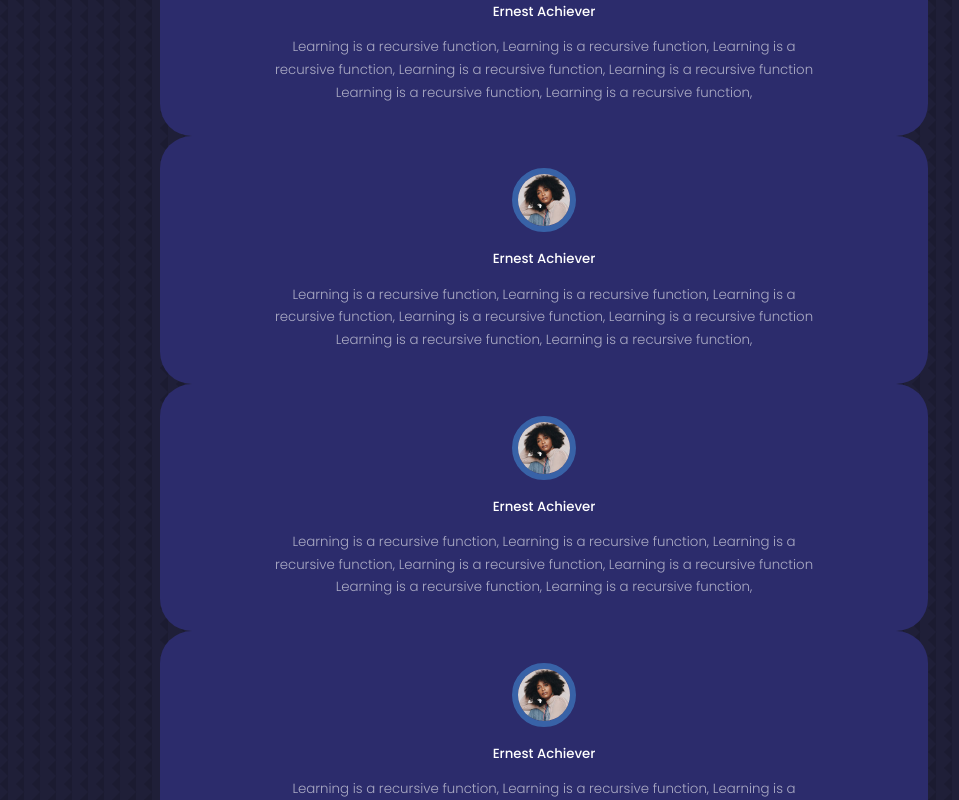
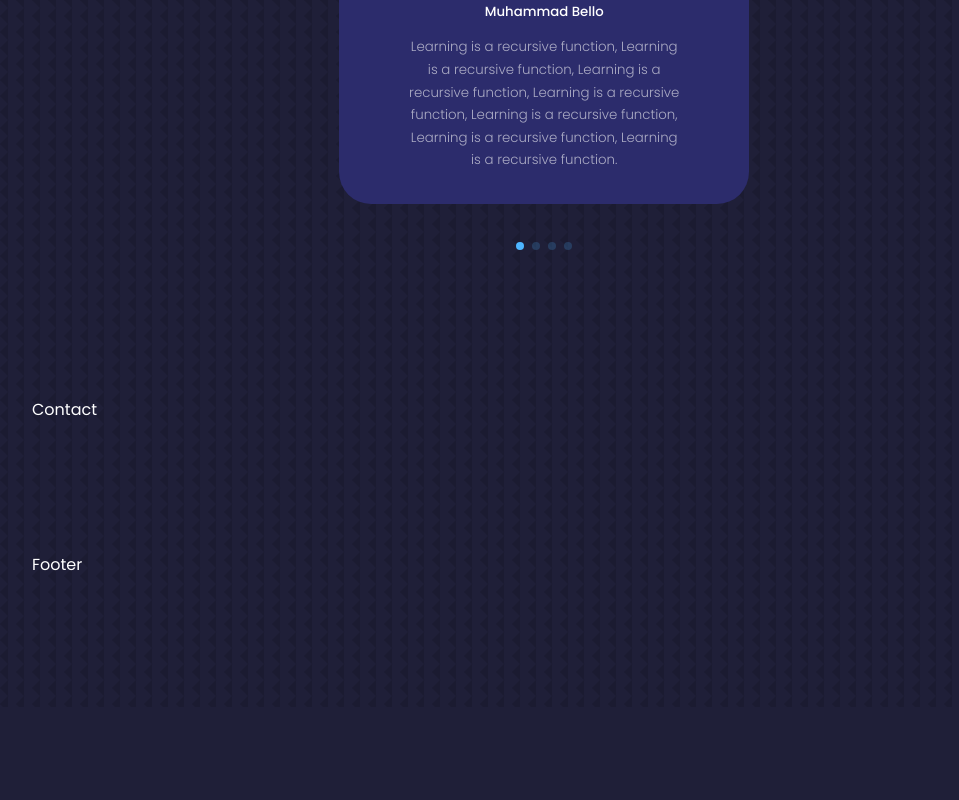
Before and after one commit to mainerprenuer/portfolio, a React (Create React App) app: page / in a window 1280 px wide. Shown: the part 4440-5240 px from the top of the page, without its empty margins (96-1055 px from the left). After the commit the page ends 5147 px from the top, so only its background shows below. Built offline with nearby package versions, Linux system fonts and the light colour scheme.

Commit message:
testimonials works

```diff
--- a/package.json
+++ b/package.json
@@ -10,6 +10,7 @@
     "react-dom": "^18.2.0",
     "react-icons": "^4.7.1",
     "react-scripts": "5.0.1",
+    "swiper": "^8.4.6",
     "web-vitals": "^2.1.4"
   },
   "scripts": {
--- a/src/components/testimonials/Testimonials.jsx
+++ b/src/components/testimonials/Testimonials.jsx
@@ -1,6 +1,43 @@
 import React from 'react'
 import './testimonials.css'
 import AVTR1 from '../../assets/avatar1.jpg'
+import AVTR2 from '../../assets/avatar2.jpg'
+import AVTR3 from '../../assets/avatar3.jpg'
+import AVTR4 from '../../assets/avatar4.jpg'
+
+// import Swiper core and required modules
+import { Pagination } from 'swiper';
+
+import { Swiper, SwiperSlide } from 'swiper/react';
+
+// Import Swiper styles
+import 'swiper/css';
+import 'swiper/css/pagination';
+
+
+const data = [
+  {
+    avatar: AVTR1,
+    name: 'Muhammad Bello',
+    review: 'Learning is a recursive function, Learning is a recursive function, Learning is a recursive function, Learning is a recursive function, Learning is a recursive function, Learning is a recursive function, Learning is a recursive function.'
+  },
+  {
+    avatar: AVTR2,
+    name: 'Aisha Abubakar',
+    review: 'Learning is a recursive function, Learning is a recursive function, Learning is a recursive function, Learning is a recursive function, Learning is a recursive function, Learning is a recursive function, Learning is a recursive function.'
+  },
+  {
+    avatar: AVTR3,
+    name: 'Dr Hope Joseph',
+    review: 'Learning is a recursive function, Learning is a recursive function, Learning is a recursive function, Learning is a recursive function, Learning is a recursive function, Learning is a recursive function, Learning is a recursive function.'
+  },
+  {
+    avatar: AVTR4,
+    name: 'Imran Umar',
+    review: 'Learning is a recursive function, Learning is a recursive function, Learning is a recursive function, Learning is a recursive function, Learning is a recursive function, Learning is a recursive function, Learning is a recursive function.'
+  }
+]
+
 
 const Testimonials = () => {
   return (
@@ -8,49 +45,26 @@ const Testimonials = () => {
       <h5>Review from clients</h5>
       <h2>Testimonials</h2>
 
-      <div className='container testimonials__container'>
-        <article className='testimonial'>
-          <div className='client__avatar'>
-            <img src={AVTR1} alt='Avatar One' />
-          </div>
-          <h5 className='client__name'>Ernest Achiever</h5>
-            <small className='client__review'>Learning is a recursive function, Learning is a recursive function,
-             Learning is a recursive function, Learning is a recursive function, Learning is a recursive function
-             Learning is a recursive function, Learning is a recursive function,
-             </small>
-        </article>
-        <article className='testimonial'>
-          <div className='client__avatar'>
-            <img src={AVTR1} alt='Avatar One' />
-          </div>
-          <h5 className='client__name'>Ernest Achiever</h5>
-            <small className='client__review'>Learning is a recursive function, Learning is a recursive function,
-             Learning is a recursive function, Learning is a recursive function, Learning is a recursive function
-             Learning is a recursive function, Learning is a recursive function,
-             </small>
-        </article>
-        <article className='testimonial'>
-          <div className='client__avatar'>
-            <img src={AVTR1} alt='Avatar One' />
-          </div>
-          <h5 className='client__name'>Ernest Achiever</h5>
-            <small className='client__review'>Learning is a recursive function, Learning is a recursive function,
-             Learning is a recursive function, Learning is a recursive function, Learning is a recursive function
-             Learning is a recursive function, Learning is a recursive function,
-             </small>
-        </article>
-        <article className='testimonial'>
-          <div className='client__avatar'>
-            <img src={AVTR1} alt='Avatar One' />
-          </div>
-          <h5 className='client__name'>Ernest Achiever</h5>
-            <small className='client__review'>Learning is a recursive function, Learning is a recursive function,
-             Learning is a recursive function, Learning is a recursive function, Learning is a recursive function
-             Learning is a recursive function, Learning is a recursive function,
-             </small>
-        </article>
-
-      </div>
+      <Swiper className='container testimonials__container'
+      // install Swiper modules
+      modules={[Pagination]}
+      spaceBetween={40}
+      slidesPerView={1}
+      pagination={{ clickable: true }}>
+        {
+          data.map(({avatar, name, review}, index) => {
+            return (
+              <SwiperSlide key={index} className='testimonial'>
+              <div className='client__avatar'>
+                <img src={avatar} />
+              </div>
+              <h5 className='client__name'>{name}</h5>
+              <small className='client__review'>{review}</small>
+              </SwiperSlide>
+            )
+          })
+        }
+      </Swiper>
     </section>
   )
 }
--- a/src/components/testimonials/testimonials.css
+++ b/src/components/testimonials/testimonials.css
@@ -1,6 +1,6 @@
-.container.testimonial__container {
+.container.testimonials__container {
     width: 40%;
-    gap: 1rem;
+    padding-bottom: 4rem;
 }
 
 .client__avatar {
@@ -27,3 +27,25 @@
     width: 80%;
     margin:0.8rem auto 0;
 }
+
+.swiper-pagination-clickable .swiper-pagination-bullet {
+background: var(--color-primary);
+}
+
+/* =================MEDIA QUERIES FOR TABLETS(MEDIUM DEVICE)================== */
+@media screen and (max-width: 1024px) {
+    .container.testimonials__container {
+        width: 60%;
+    }
+}
+
+
+/* =================MEDIA QUERIES FOR MOBILE(SMALL DEVICE)================== */
+@media screen and (max-width: 600px) {
+   .container.testimonials__container {
+    width: var(--container-width-sm);
+   }
+   .client__review {
+    width: var(--container-width-sm);
+   }
+}
```
Also changed, not shown: 1 other file (tests, documents, lock files or other folders).
